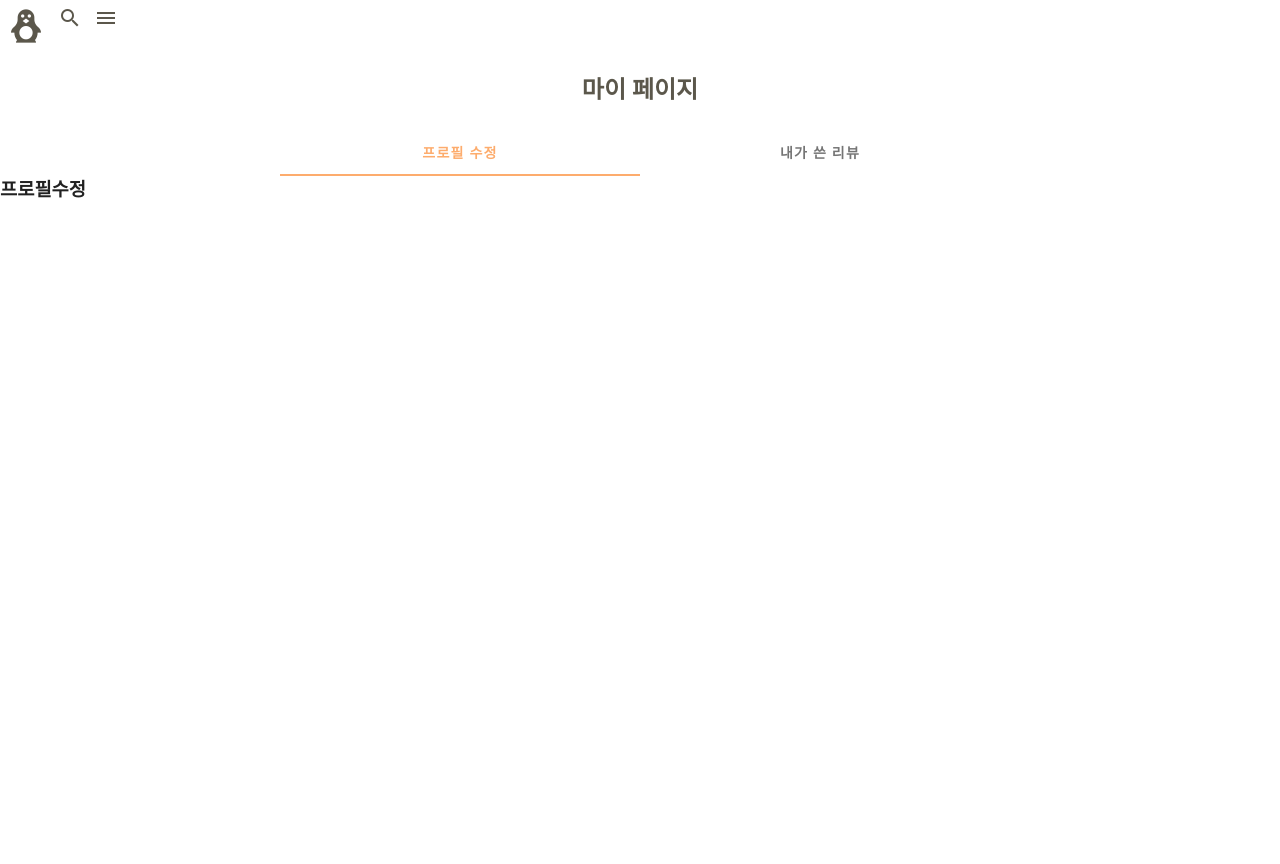
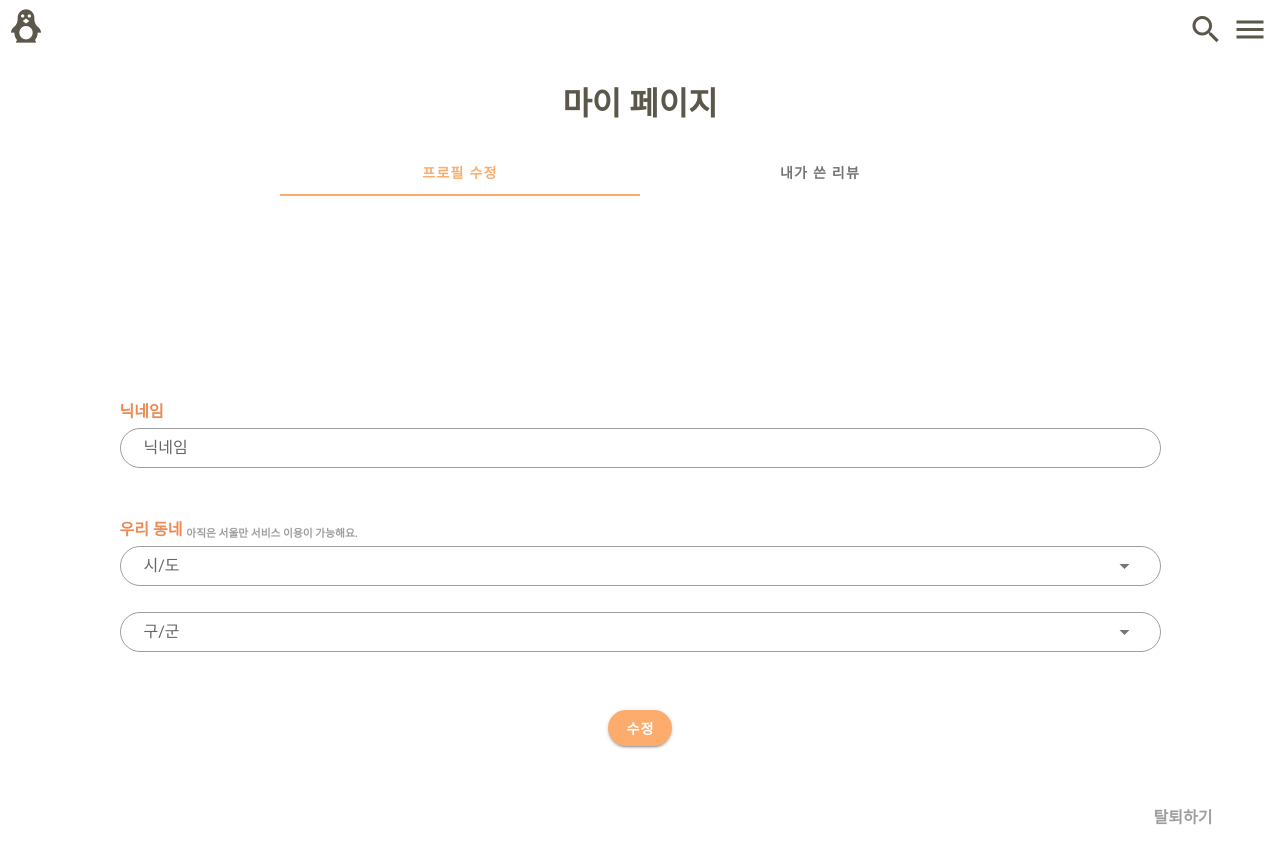
Before and after one commit to patata22/Molaeng, a Vue app in the folder molaeng_front/: page /user in a window 1280 px wide. Before the commit the page ends 800 px from the top, so only its background shows below. Built offline with nearby package versions, Linux system fonts and the light colour scheme.

Commit message:
update : myPage front 코드 수정

```diff
--- a/molaeng_front/src/components/molecules/MoleculesNavBar.vue
+++ b/molaeng_front/src/components/molecules/MoleculesNavBar.vue
@@ -1,28 +1,25 @@
 <template>
-  <div class="d-flex">
+  <div class="d-flex" id="header">
     <v-btn class="ma-2" text icon color="dark">
       <v-icon x-large>mdi-penguin</v-icon>
     </v-btn>
-    <div absolute right class="d-flex justify-end">
-      <v-btn class="" text icon color="dark">
-        <v-icon>mdi-magnify</v-icon>
+    <div absolute right class="d-flex justify-end ma-2">
+      <v-btn text icon color="dark" class="ma-1">
+        <v-icon large>mdi-magnify</v-icon>
       </v-btn>
-      <v-btn class="" text icon color="dark">
-        <v-icon>mdi-menu</v-icon>
+      <v-btn text icon color="dark" class="ma-1">
+        <v-icon large>mdi-menu</v-icon>
       </v-btn>
     </div>
   </div>
 </template>
 
 <script>
-// import {mdiMagnify} from '@mdi/js';
 export default {};
 </script>
 
 <style>
-.group {
-  display: flex;
-  flex: 1;
-  justify-content: space-around;
+#header {
+  justify-content: space-between;
 }
 </style>
--- a/molaeng_front/src/components/molecules/MoleculesMyPageHeader.vue
+++ b/molaeng_front/src/components/organisms/OrganismMyPageHeader.vue
@@ -1,7 +1,7 @@
 <template>
   <div>
     <div class="dark--text font-weight-bold text-center pa-5">
-      <h2>마이 페이지</h2>
+      <h1>마이 페이지</h1>
     </div>
     <v-tabs centered fixed-tabs>
       <menu-tab-item
--- a/molaeng_front/src/components/templates/TemplatesAccountEdit.vue
+++ b/molaeng_front/src/components/templates/TemplatesAccountEdit.vue
@@ -1,5 +1,108 @@
 <template>
   <div>
-    <h3>프로필수정</h3>
+    <v-container>
+      <v-row class="ma-10">
+        <v-img
+          src="../../assets/defaultProfileImage.png"
+          alt=""
+          contain
+          height="100px"
+          width="100px"
+        ></v-img>
+      </v-row>
+      <v-row class="px-15">
+        <v-col>
+          <div class="mb-1">
+            <h4 class="carrot--text">닉네임</h4>
+          </div>
+          <v-text-field
+            label="닉네임"
+            placeholder="닉네임을 입력해주세요."
+            outlined
+            color="carrot"
+            rounded
+            dense
+            v-model="nickname"
+            :error-messages="nicknameDuplicated"
+          ></v-text-field>
+        </v-col>
+      </v-row>
+      <v-row class="px-15">
+        <v-col>
+          <div class="d-flex mb-1">
+            <h4 class="carrot--text">우리 동네</h4>
+            <h6 class="carrot--dark text--disabled ml-1 mt-2">
+              아직은 서울만 서비스 이용이 가능해요.
+            </h6>
+          </div>
+          <v-select
+            :items="sido"
+            label="시/도"
+            outlined
+            color="carrot"
+            rounded
+            dense
+          ></v-select>
+          <v-select
+            :items="gugun"
+            label="구/군"
+            outlined
+            color="carrot"
+            rounded
+            dense
+          ></v-select>
+        </v-col>
+      </v-row>
+      <v-row class="px-15 justify-center">
+        <v-btn
+          class="primary font-weight-bold mt-5"
+          rounded
+          dense
+          @click="submit"
+        >
+          수정
+        </v-btn>
+      </v-row>
+      <v-row class="text--disabled justify-end pa-5 pt-15">
+        <p class="font-weight-bold">탈퇴하기</p>
+      </v-row>
+    </v-container>
   </div>
 </template>
+
+<script>
+export default {
+  data: () => ({
+    sido: ["서울특별시"],
+    gugun: [
+      "강남구",
+      "강동구",
+      "강북구",
+      "강서구",
+      "관악구",
+      "광진구",
+      "구로구",
+      "금천구",
+      "노원구",
+      "도봉구",
+      "동대문구",
+      "동작구",
+      "마포구",
+      "서대문구",
+      "서초구",
+      "성동구",
+      "성북구",
+      "송파구",
+      "양천구",
+      "영등포구",
+      "용산구",
+      "은평구",
+      "종로구",
+      "중구",
+      "중랑구",
+    ],
+  }),
+};
+</script>
+
+<style></style>
--- a/molaeng_front/src/views/MyPageView.vue
+++ b/molaeng_front/src/views/MyPageView.vue
@@ -7,7 +7,7 @@
 </template>
 
 <script>
-import MyPageHeader from "../components/molecules/MoleculesMyPageHeader.vue";
+import MyPageHeader from "../components/organisms/OrganismMyPageHeader.vue";
 import AccountEdit from "../components/templates/TemplatesAccountEdit.vue";
 import NavBar from "../components/molecules/MoleculesNavBar.vue";
 
```
Also changed, not shown: molaeng_front/src/assets/defaultProfileImage.png (added).
